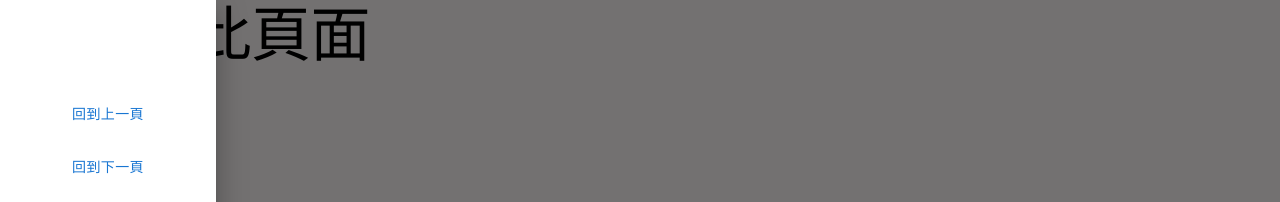
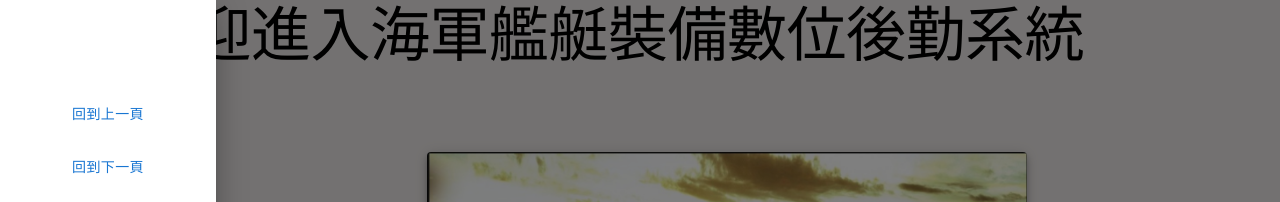
Before and after one commit to Agry88/naval_ships-new, a React (Create React App) app: page / in a window 1280 px wide. Shown: the top 202 px of the page. Built offline with nearby package versions, Linux system fonts and the light colour scheme; no server answers.

Commit message:
Add / Path

```diff
--- a/src/Pages/Page.js
+++ b/src/Pages/Page.js
@@ -19,6 +19,7 @@ function Page() {
         }}>
             <Routes>
                 <Route path="/IndexPage" element={<IndexPage />} />
+                <Route path="/" element={<IndexPage />} />
                 <Route path="/Second_page" element={<Second_page />} />
                 <Route path="/BottomPage/:ID" element={<BottomPage />} />
                 <Route path="/DetailPage/:time/:ProdID" element={<DetailPage />} />
```
